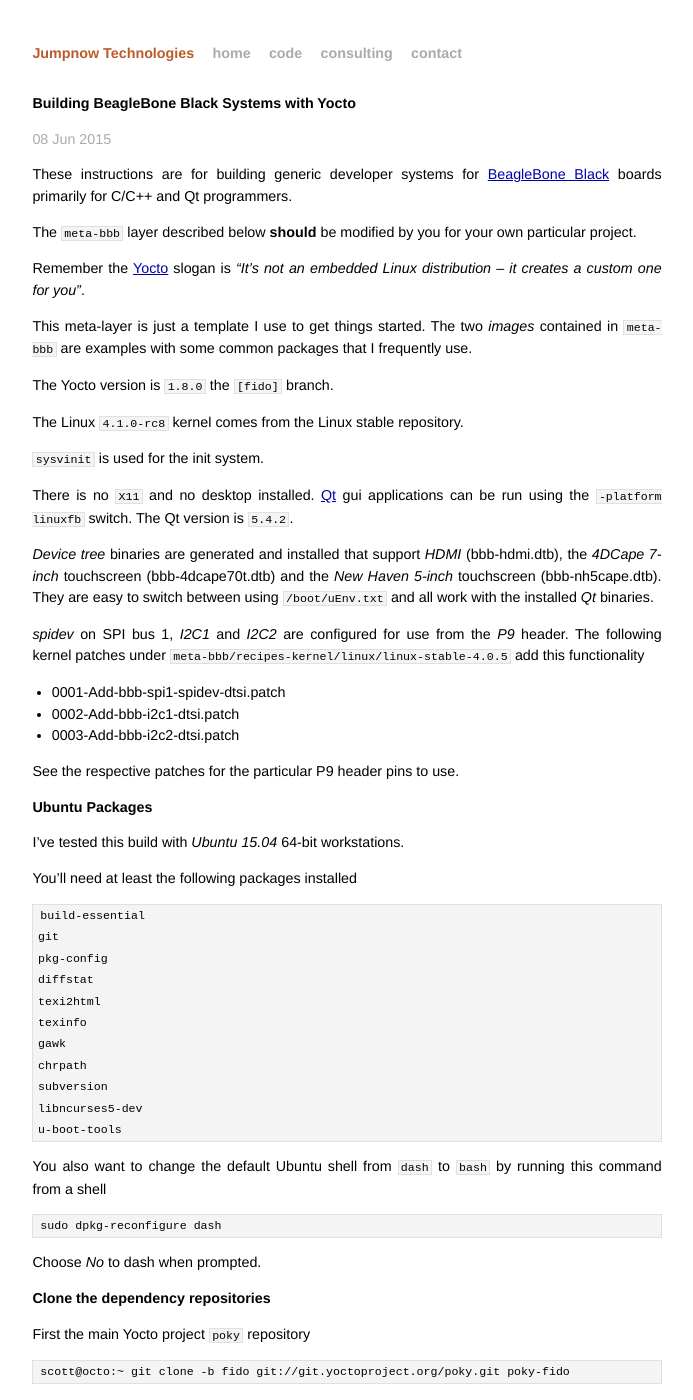
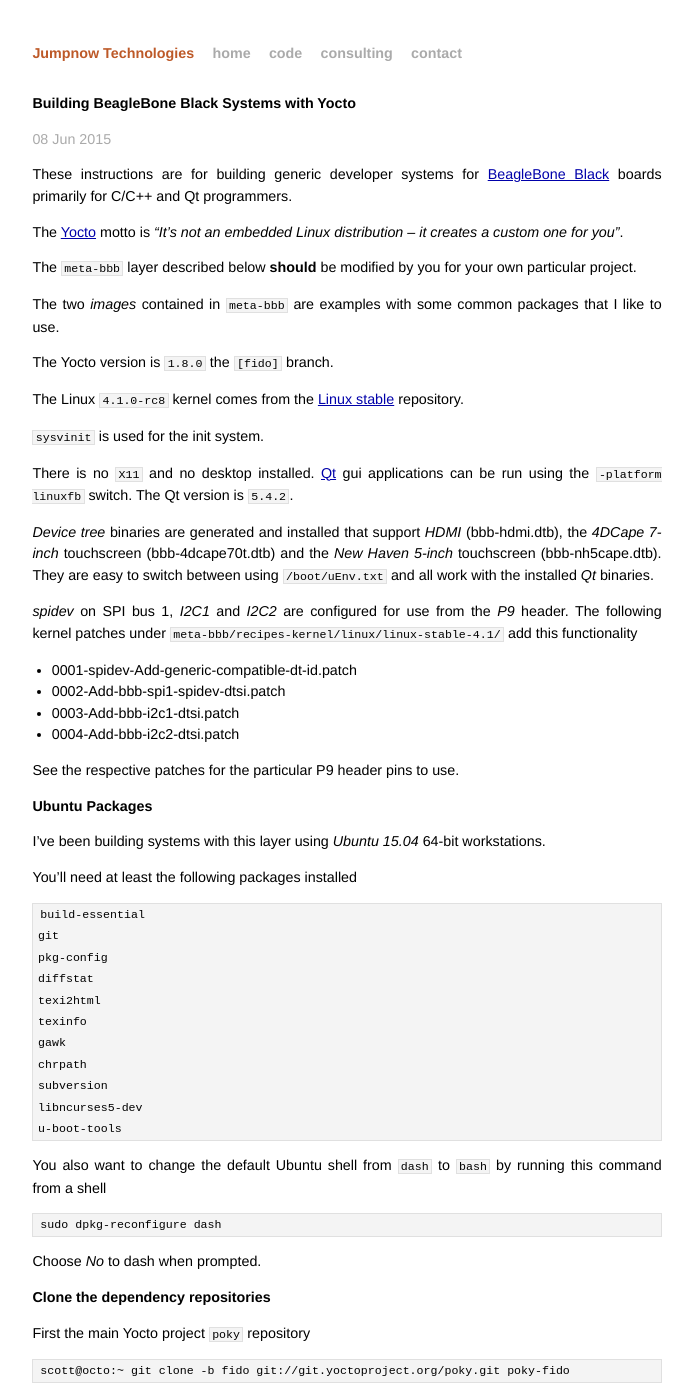
Before and after one commit to jumpnow/jumpnowtek-site, a Jekyll site: the page built from _posts/2015-06-08-BeagleBone-Systems-with-Yocto.md, in a window 1280 px wide and 1400 px high. Shown: the whole window, without its empty margins (293-986 px from the left). Built offline with Jekyll 4.4.1, drawn with Linux system fonts in a browser that asks for light colours; some of the changed text lies outside the part shown.

Commit message:
linux-4.1 stable

```diff
--- a/_posts/2015-06-08-BeagleBone-Systems-with-Yocto.md
+++ b/_posts/2015-06-08-BeagleBone-Systems-with-Yocto.md
@@ -9,15 +9,15 @@
 
 These instructions are for building generic developer systems for [BeagleBone Black][beagleboard] boards primarily for C/C++ and Qt programmers.
 
+The [Yocto][yocto] motto is *"It's not an embedded Linux distribution – it creates a custom one for you"*.
+
 The `meta-bbb` layer described below **should** be modified by you for your own particular project.
 
-Remember the [Yocto][yocto] slogan is *"It's not an embedded Linux distribution – it creates a custom one for you"*.
-
-This meta-layer is just a template I use to get things started. The two *images* contained in `meta-bbb` are examples with some common packages that I frequently use.
+The two *images* contained in `meta-bbb` are examples with some common packages that I like to use.
 
 The Yocto version is `1.8.0` the `[fido]` branch.
 
-The Linux `4.1.0-rc8` kernel comes from the Linux stable repository.
+The Linux `4.1.0-rc8` kernel comes from the [Linux stable][linux-stable] repository.
 
 `sysvinit` is used for the init system.
 
@@ -25,18 +25,19 @@
 
 *Device tree* binaries are generated and installed that support *HDMI* (bbb-hdmi.dtb), the *4DCape 7-inch* touchscreen (bbb-4dcape70t.dtb) and the *New Haven 5-inch* touchscreen (bbb-nh5cape.dtb). They are easy to switch between using `/boot/uEnv.txt` and all work with the installed *Qt* binaries.
 
-*spidev* on SPI bus 1, *I2C1* and *I2C2* are configured for use from the *P9* header. The following kernel patches under `meta-bbb/recipes-kernel/linux/linux-stable-4.0.5` add this functionality
+*spidev* on SPI bus 1, *I2C1* and *I2C2* are configured for use from the *P9* header. The following kernel patches under `meta-bbb/recipes-kernel/linux/linux-stable-4.1/` add this functionality
 
-* 0001-Add-bbb-spi1-spidev-dtsi.patch
-* 0002-Add-bbb-i2c1-dtsi.patch
-* 0003-Add-bbb-i2c2-dtsi.patch
+* 0001-spidev-Add-generic-compatible-dt-id.patch
+* 0002-Add-bbb-spi1-spidev-dtsi.patch
+* 0003-Add-bbb-i2c1-dtsi.patch
+* 0004-Add-bbb-i2c2-dtsi.patch
 
 See the respective patches for the particular P9 header pins to use.
 
 
 ### Ubuntu Packages
 
-I've tested this build with *Ubuntu 15.04* 64-bit workstations.
+I've been building systems with this layer using *Ubuntu 15.04* 64-bit workstations.
 
 You'll need at least the following packages installed
 
```
Also changed, not shown: other parts of _posts/2015-06-08-BeagleBone-Systems-with-Yocto.md (+2 -1 lines), _posts/2015-06-22-Working-on-the-BeagleBone-kernel.md (+3 -6 lines).
